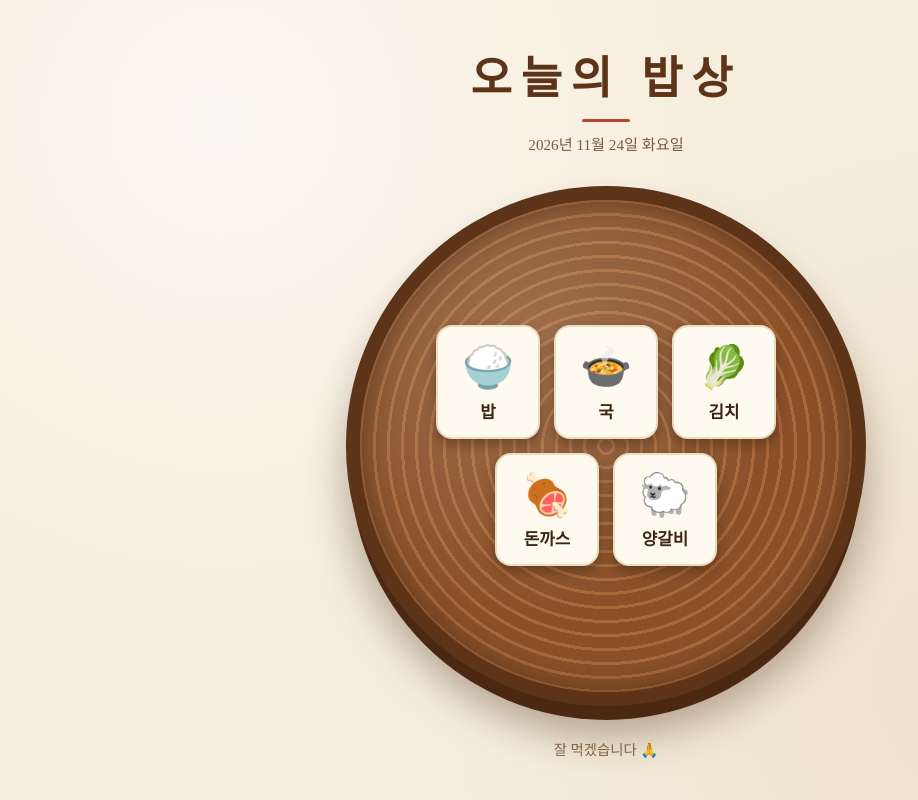
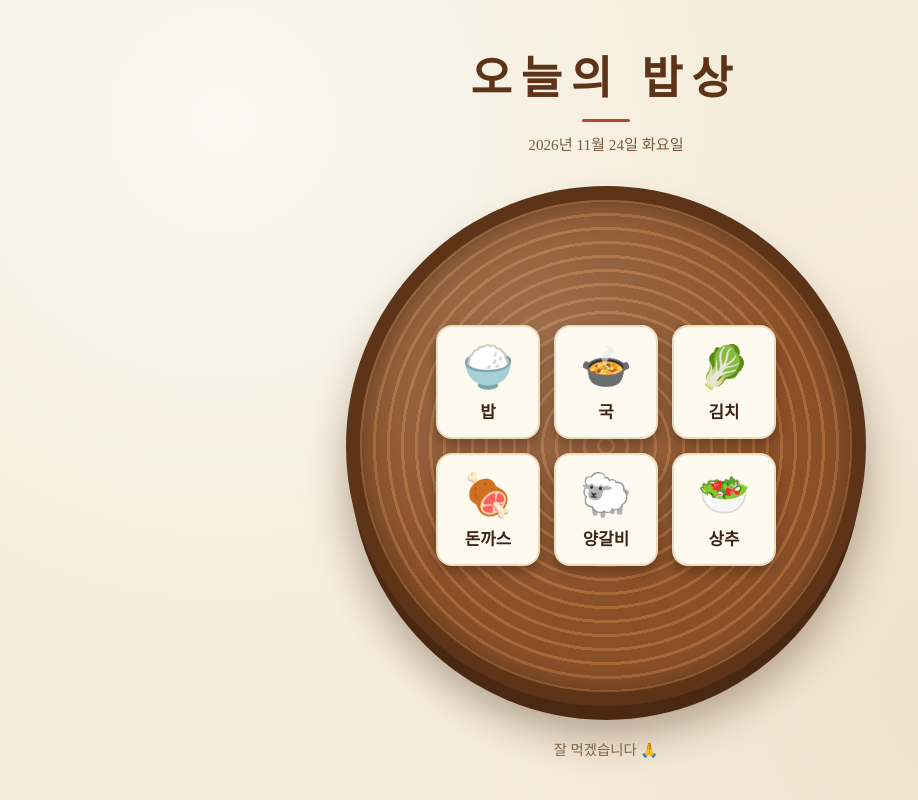
Before and after one commit to hyoseopsong-debug/bapsang02, a plain HTML site: page index.html in a window 1280 px wide. Shown: the whole page, without its empty margins (34-952 px from the left). Drawn offline with Linux system fonts and the light colour scheme.

Commit message:
상추   추가

```diff
--- a/index.html
+++ b/index.html
@@ -144,6 +144,7 @@
       <li><span>🥬</span>김치</li>
       <li><span>🍖</span>돈까스</li>
       <li><span>🐑</span>양갈비</li>
+      <li><span>🥗</span>상추</li>
     </ul>
   </main>
 
```
